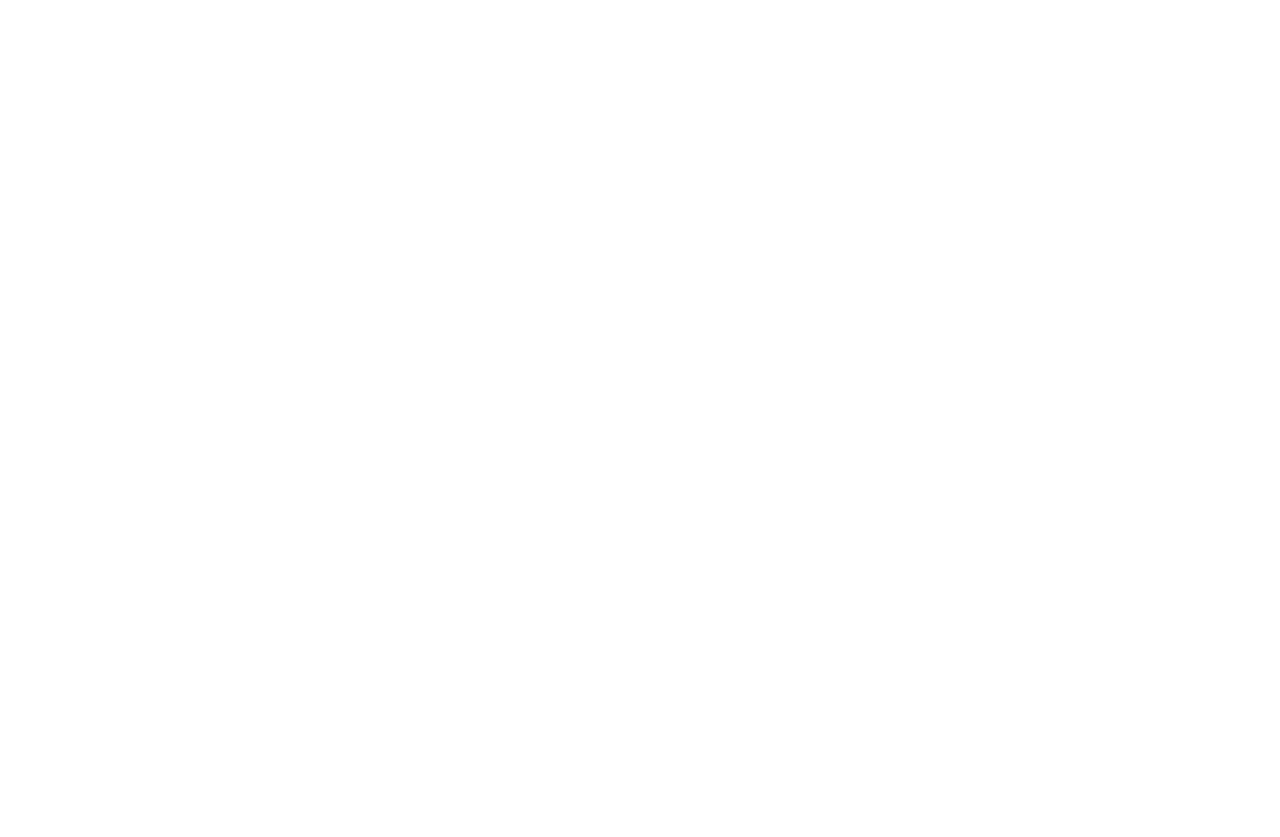
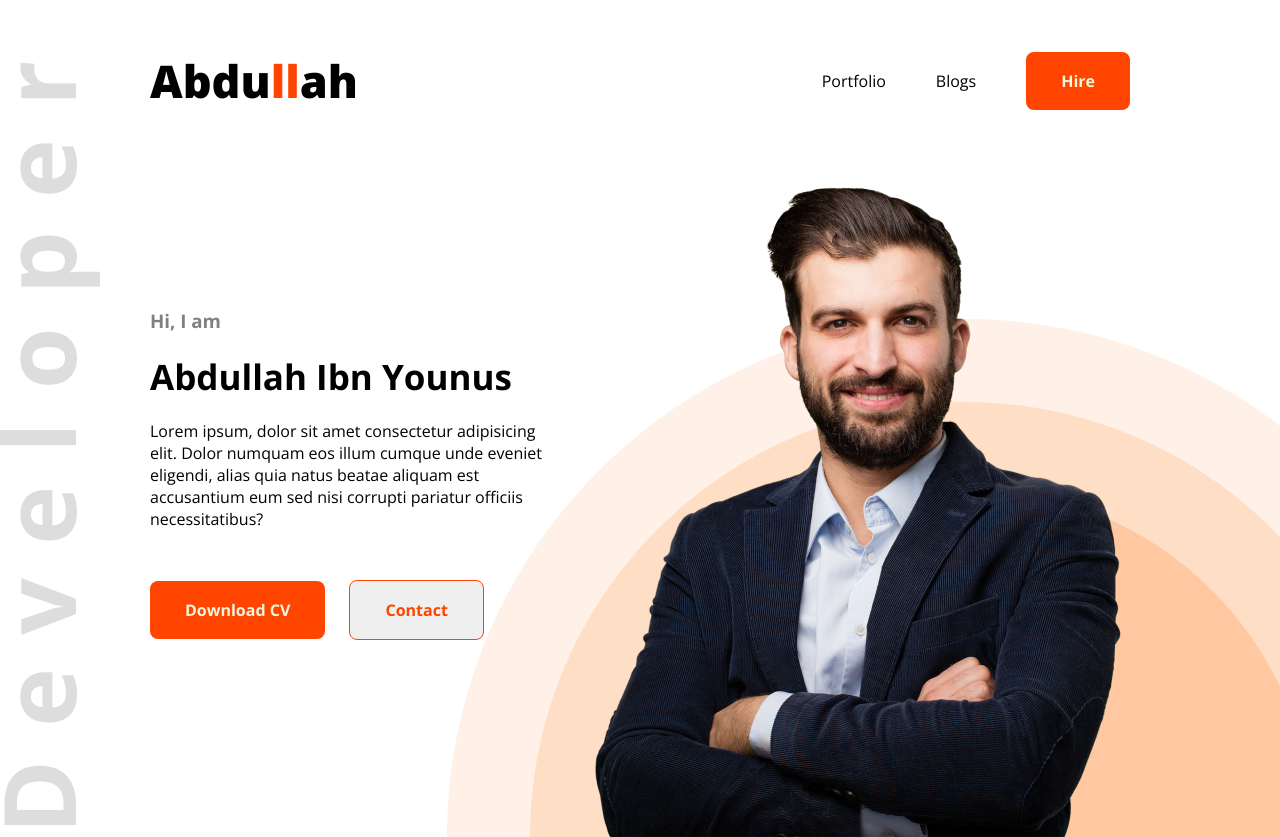
Before and after one commit to dmAbdullah/portfollio2, a plain HTML site: page index.html in a window 1280 px wide. Before the commit the page ends 800 px from the top, so only its background shows below. Drawn offline with nearby package versions, Linux system fonts and the light colour scheme.

Commit message:
banner section added

```diff
--- a/index.html
+++ b/index.html
@@ -1,12 +1,48 @@
 <!DOCTYPE html>
 <html lang="en">
+
 <head>
     <meta charset="UTF-8">
     <meta name="viewport" content="width=device-width, initial-scale=1.0">
     <title>Portfolio</title>
     <link rel="icon" type="icon" href="/resorces/icon/profile.png">
+    <link rel="stylesheet" href="styles/portfolio.css">
+    <style>
+        @import url('https://fonts.googleapis.com/css2?family=Open+Sans:ital,wght@0,300..800;1,300..800&display=swap');
+    </style>
 </head>
+
 <body>
+    <header class="header">
+        <nav>
+            <h2 class="nav-title">Abdu<span class="text-primary">ll</span>ah</h2>
+            <ul>
+                <li>Portfolio</li>
+                <li>Blogs</li>
+                <li><button class="btn-primary" type="button">Hire</button></li>
+            </ul>
+        </nav>
+        <div class="banner">
+            <div>
+                <h3 class="banner-sub-title">Hi, I am</h3>
+                <h2 class="banner-title">Abdullah Ibn Younus</h2>
+                <p>Lorem ipsum, dolor sit amet consectetur adipisicing elit. Dolor numquam eos illum cumque unde eveniet
+                    eligendi, alias quia natus beatae aliquam est accusantium eum sed nisi corrupti pariatur officiis
+                    necessitatibus?</p>
+                <div class="banner-btn">
+                    <button class="btn-primary" type="button">Download CV</button>
+                    <button class="btn-Secondary" type="button">Contact</button>
+                </div>
+            </div>
+            <img src="/resorces/images/hardy.png" alt="">
+        </div>
+    </header>
+    <main>
 
+    </main>
+    <footer>
+
+    </footer>
 </body>
+
 </html>
--- a/styles/portfolio.css
+++ b/styles/portfolio.css
@@ -0,0 +1,79 @@
+* {
+    margin: 0;
+    font-family: "Open Sans", sans-serif;
+
+}
+
+nav {
+    display: flex;
+    justify-content: space-between;
+    margin: 50px 150px;
+}
+
+.nav-title {
+    font-weight: 800;
+    font-size: 45px;
+}
+
+.header{
+    background-color: white;
+    background-image: url("/resorces/images/header_bg.png"), url(/resorces/images/developer.png);
+    background-repeat: no-repeat;
+    background-position: bottom right, left;
+}
+
+.text-primary {
+    color: orangered;
+}
+
+nav ul {
+    display: flex;
+    align-items: center;
+
+}
+
+nav li {
+    list-style: none;
+    margin-left: 50px;
+}
+
+.btn-primary {
+    background-color: orangered;
+    border-radius: 8px;
+    outline: none;
+    color: beige;
+    font-size: 16px;
+    font-weight: 700;
+    border: none;
+    padding: 18px 35px;
+}
+
+.btn-Secondary{
+    border: solid orangered 1px;
+    border-radius: 8px;
+    outline: none;
+    color: orangered;
+    font-size: 16px;
+    font-weight: 700;
+    padding: 18px 35px;
+    margin-left: 20px;
+}
+
+.banner-btn{
+    margin: 50px 0;
+}
+
+.banner{
+margin: 0px 150px;
+display: flex;
+align-items: center;
+}
+
+.banner-title{
+font-size: 35px;
+margin: 20px 0;
+}
+
+.banner-sub-title{
+color: gray;
+}
```
